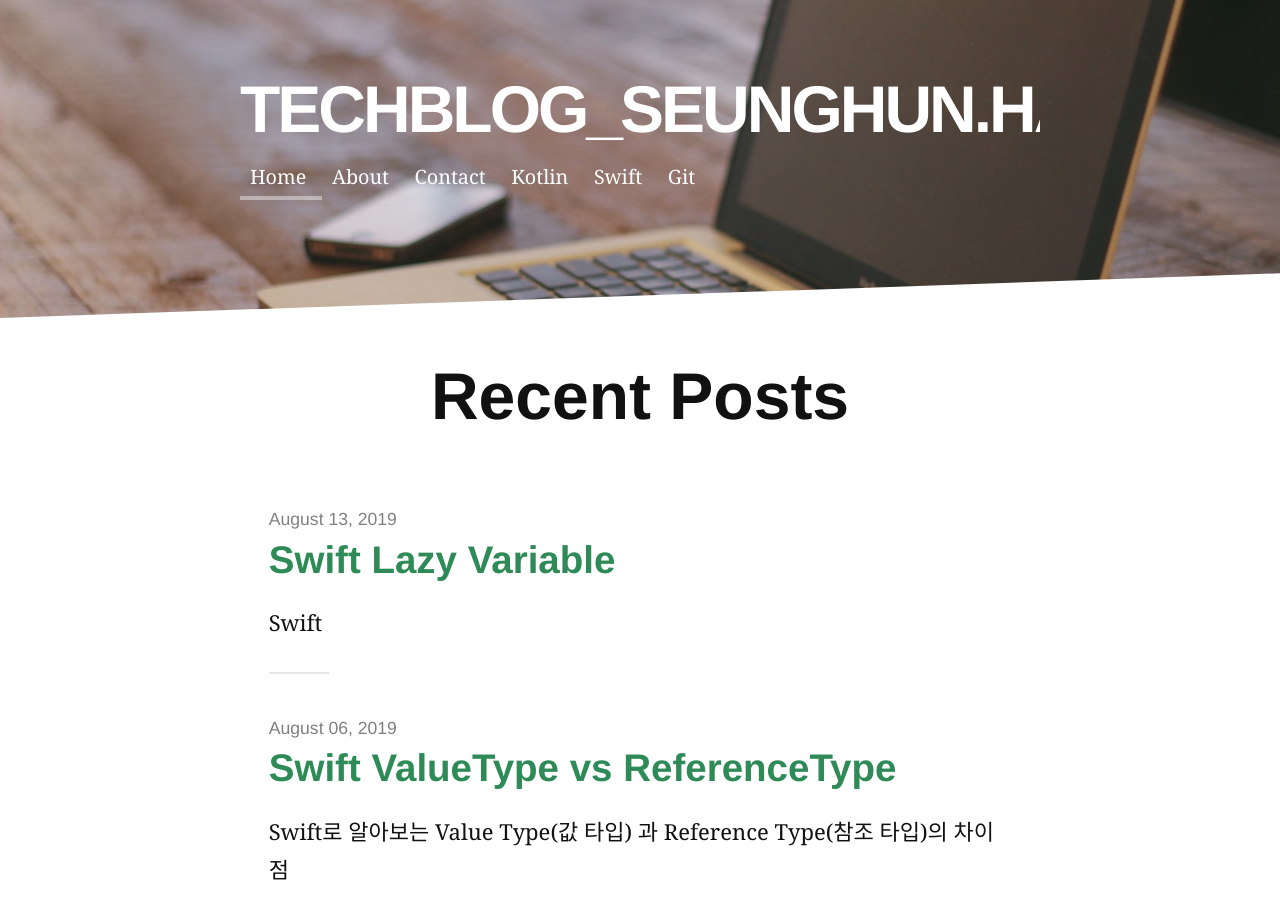
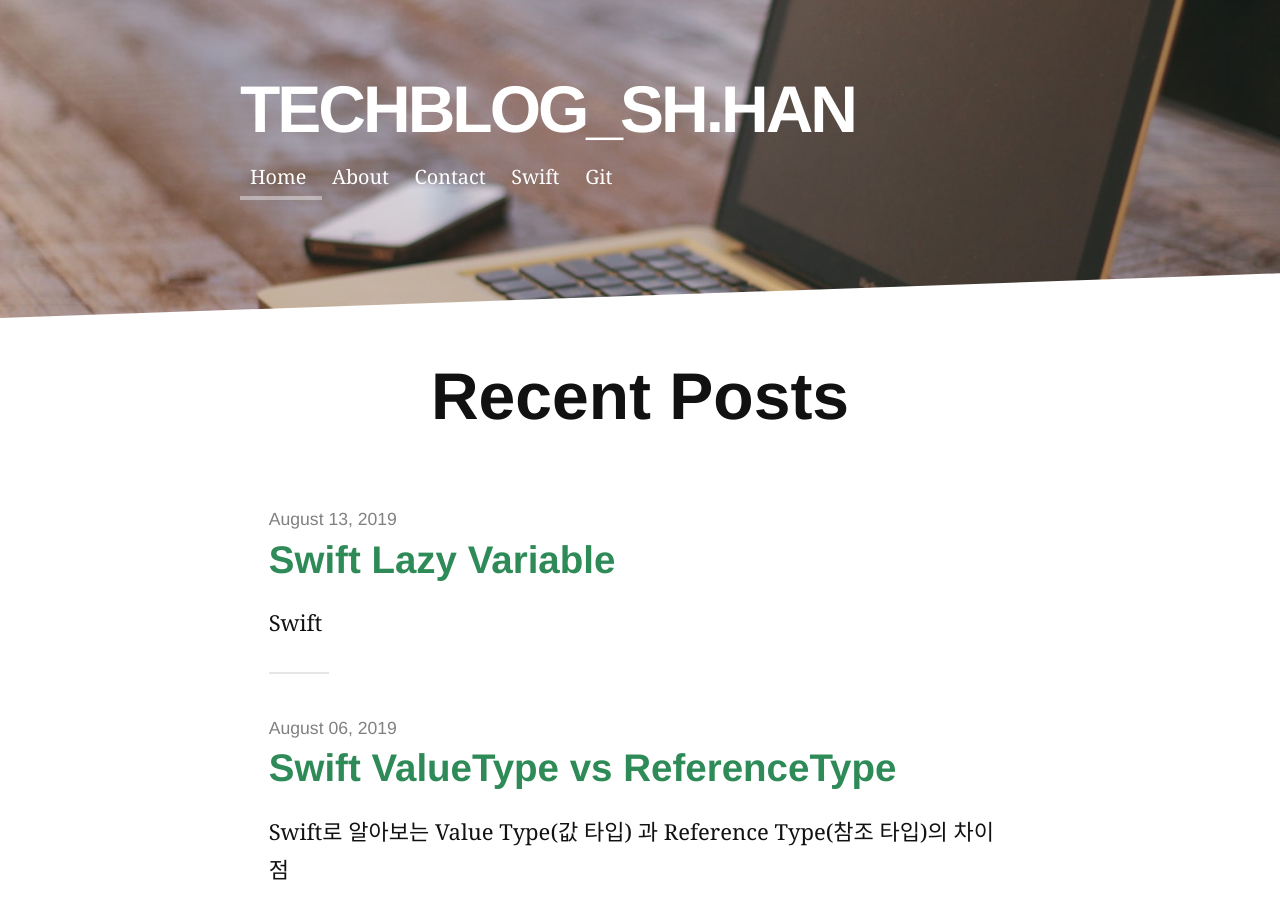
Before and after one commit to shhan730/-, a Jekyll site: the page built from index.html, in a window 1280 px wide and 900 px high. Built offline with Jekyll 4.4.1, drawn with Linux system fonts in a browser that asks for light colours; nearby versions of some CDN libraries; some web fonts are replaced; the list of posts is cut into pages by our own code.

Commit message:
Set Navigation

```diff
--- a/_config.yml
+++ b/_config.yml
@@ -1,4 +1,4 @@
-title: TechBlog_SeungHun.Han
+title: TechBlog_sh.Han
 description: shhan's tech blog
 
 url: https://shhan730.github.io
@@ -18,8 +18,6 @@ navigation:
     url: /about
   - title: Contact
     url: /contact
-  - title: Kotlin
-    url: /tags/kotlin
   - title: Swift
     url: /tags/swift
   - title: Git
```
